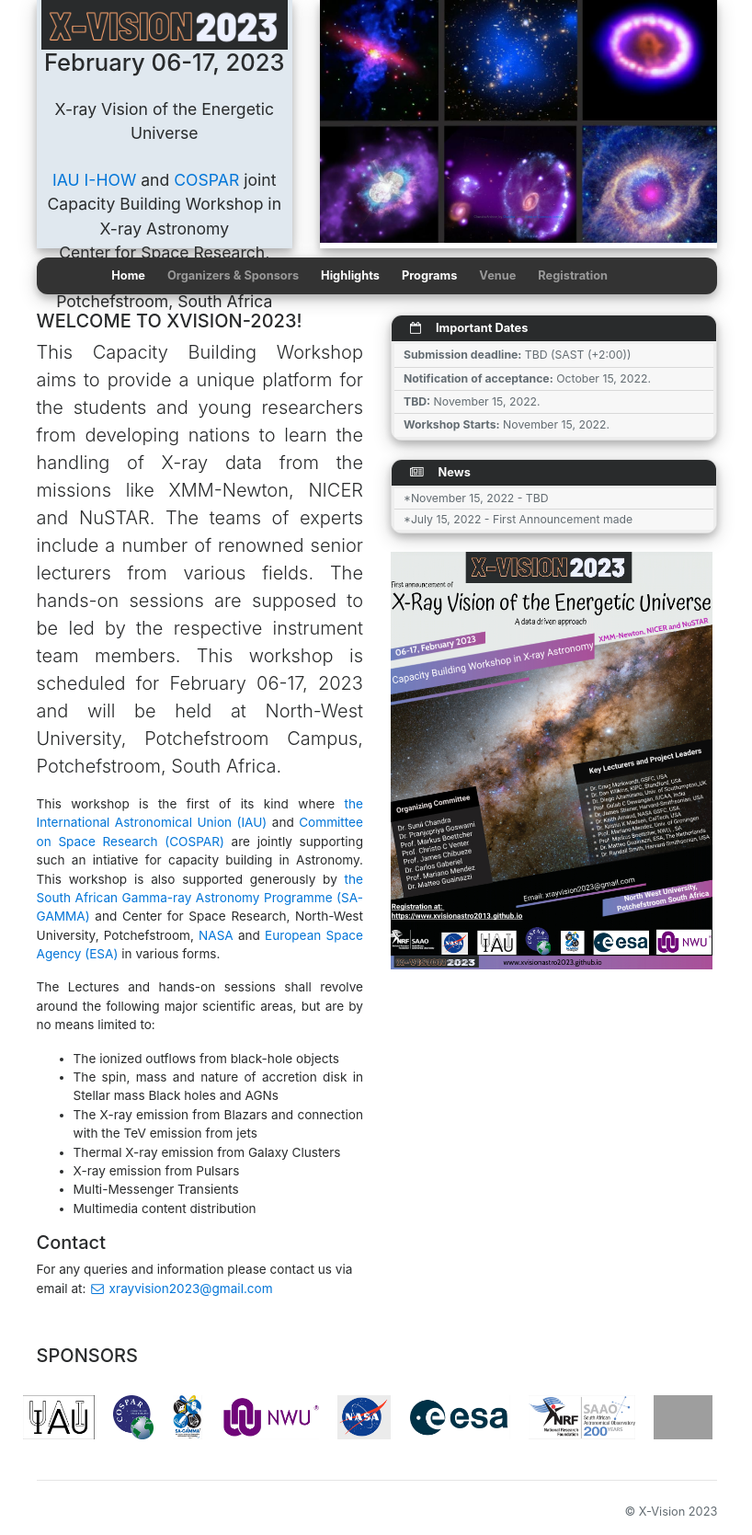
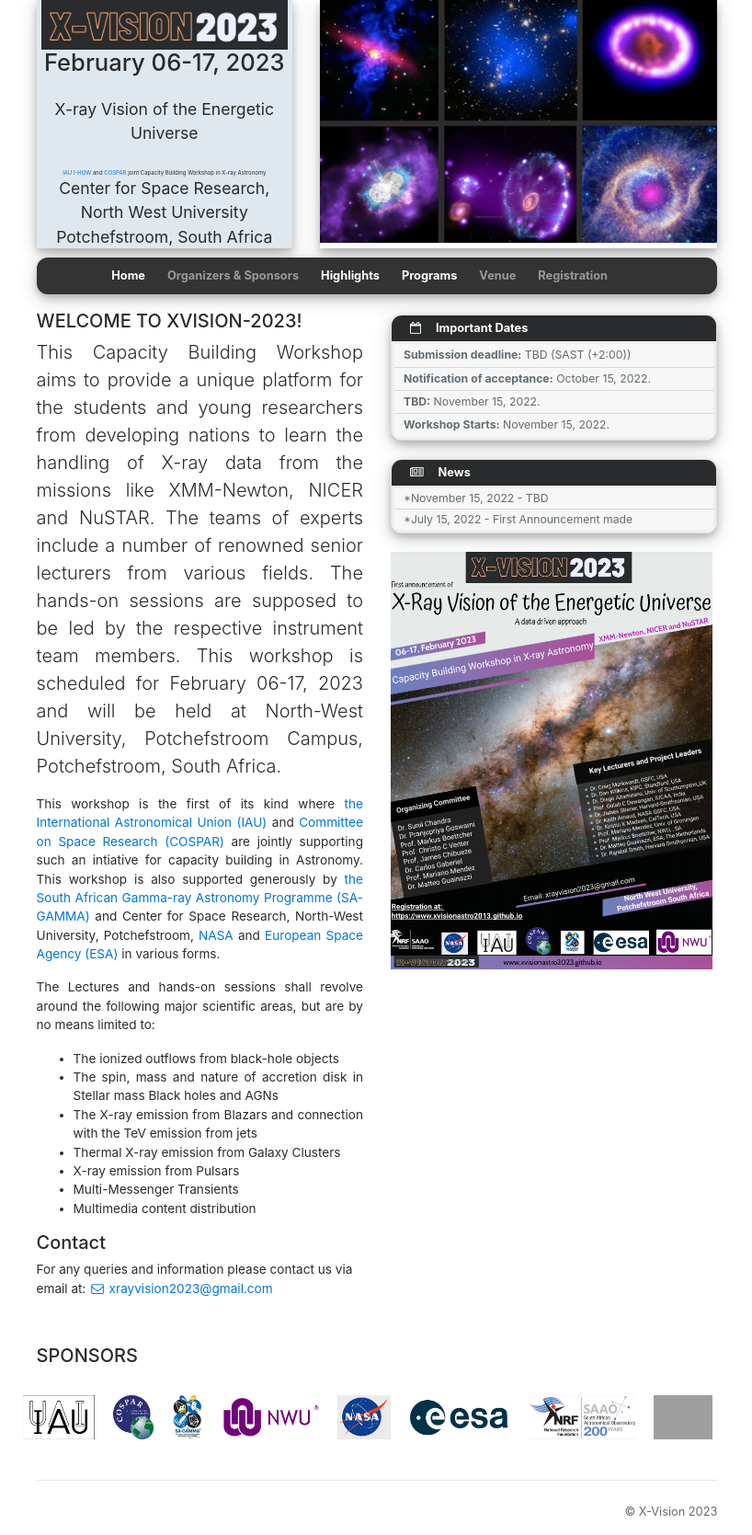
Before and after one commit to xvisionastro2023/xvisionastro2023.github.io, a Jekyll site: the page built from index.html, in a window 1280 px wide. Shown: the whole page at 92% size, without its empty margins (230-1048 px from the left). Built offline with Jekyll 4.4.1, drawn with Linux system fonts in a browser that asks for light colours; nearby versions of some CDN libraries; grey boxes are pictures that could not be loaded.

Commit message:
Update header.html

```diff
--- a/_includes/header.html
+++ b/_includes/header.html
@@ -8,7 +8,7 @@
                 <img class="img-fluid" src="{{ site.data.conference.logo_path }}">
                 <h5 class="text-center mt-0">{{ site.data.conference.date }}</h5>
                 <p class="text-center mt-4 mb-4">{{ site.data.conference.full_title }}</p>
-                <p class="text-center mb-0 emphasized">{{ site.data.conference.description }}</p>
+                <p class="text-center mb-0" style="font-size:6px;">{{ site.data.conference.description }}</p>
                 <p class="text-center mb-0">{{ site.data.conference.location }}</p>
             </div>
 
```
